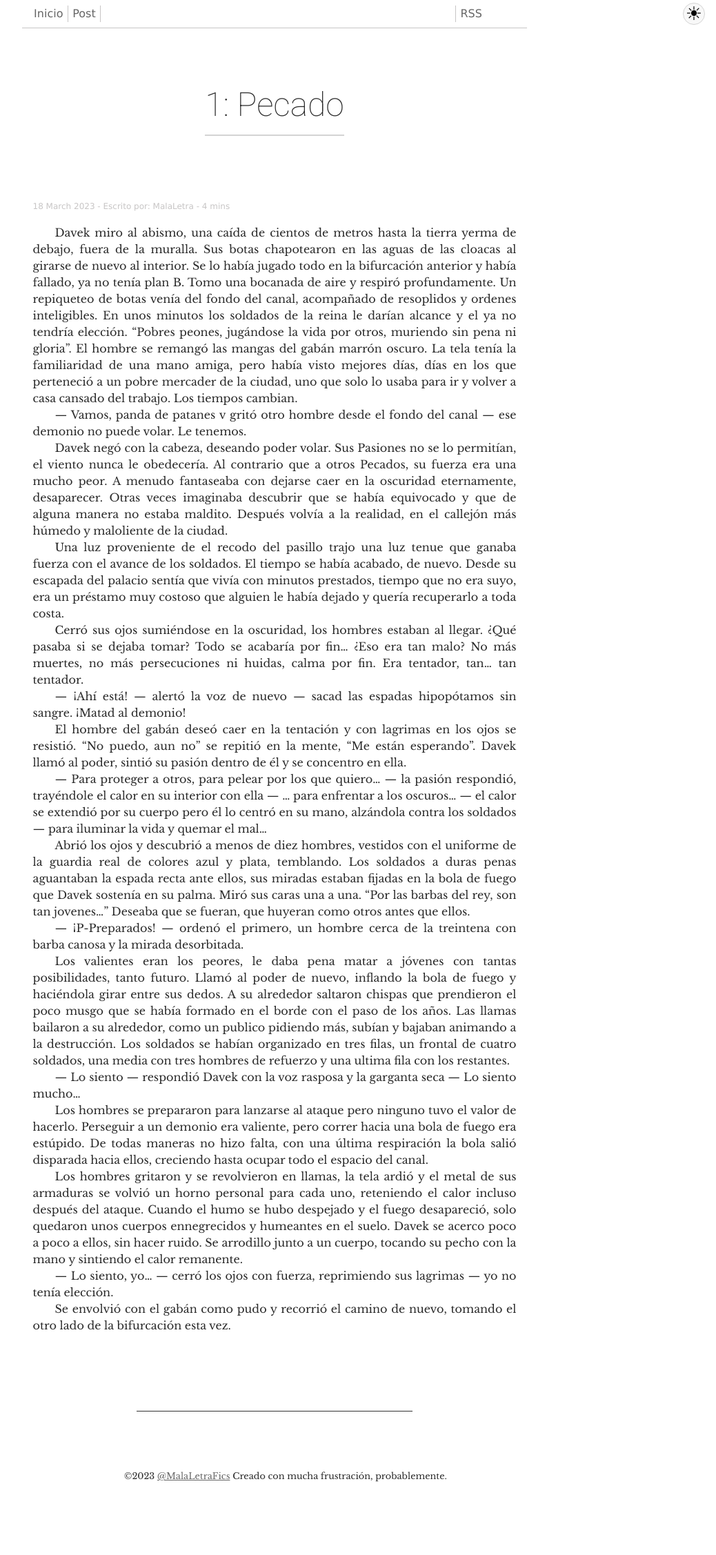
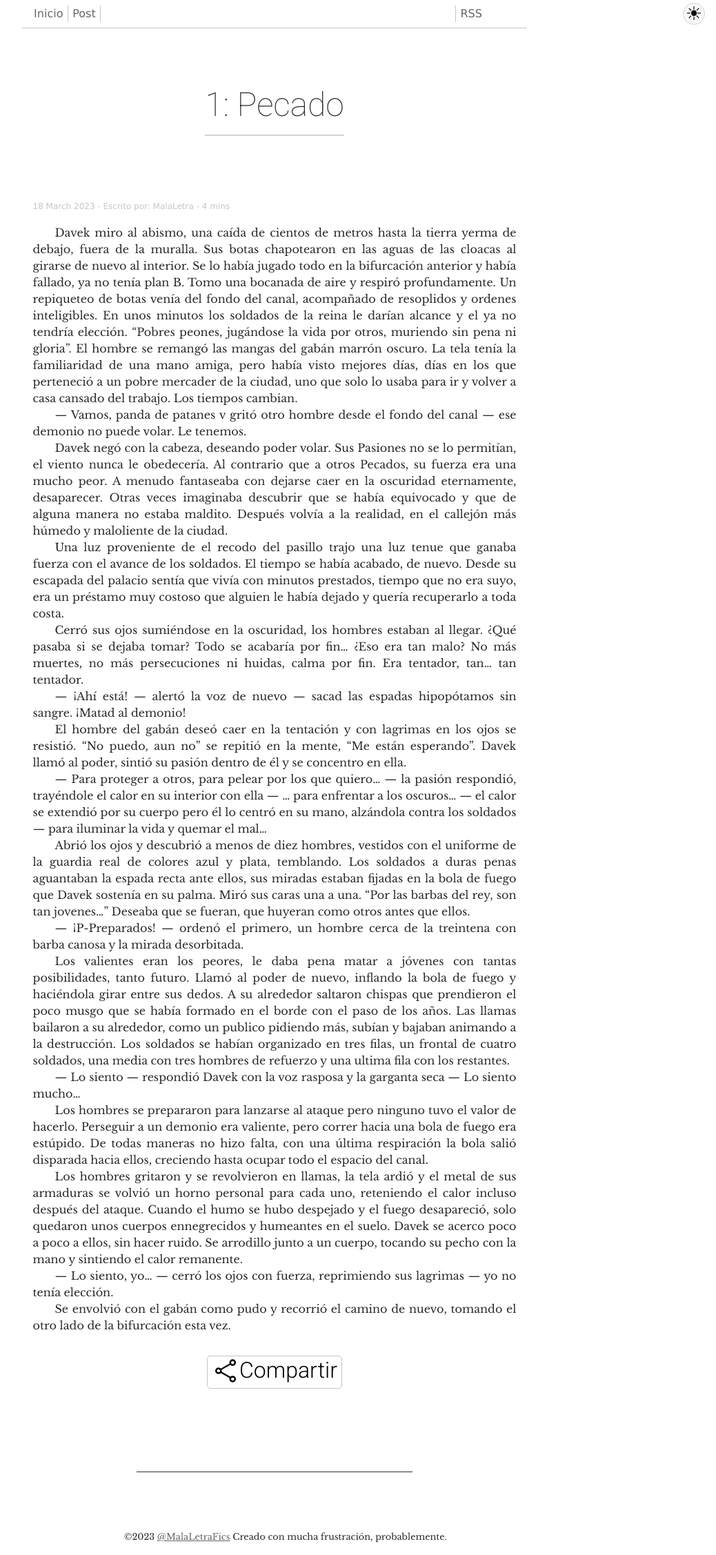
Before and after one commit to MalaLetra/malaletra.github.io, a Jekyll site: the page built from _posts/2023-03-18-Pecado.md, in a window 1280 px wide. Shown: the whole page at 69% size, without its empty margins (242-1280 px from the left). Built offline with Jekyll 4.4.1, drawn with Linux system fonts in a browser that asks for light colours; some web fonts are replaced; before the commit the page ends 2166 px from its top, so only the background shows below that.

Commit message:
share option and description fixed

```diff
--- a/_layouts/default.html
+++ b/_layouts/default.html
@@ -1,34 +1,18 @@
 <!DOCTYPE html>
 <html lang="en">
+
 <head>
   <meta charset="utf-8" />
   <meta name="viewport" content="width=device-width initial-scale=1" />
   <meta http-equiv="content-language" content="es-ES" />
-    <meta
-      name="description"
-      content="Un romance sobre dos de las mujeres más poderosas del mundo."
-    />
+  <meta name="description" content="Web con todos los textos y historias de práctica que escribo." />
   <meta name="apple-mobile-web-app-capable" content="yes" />
   <meta name="mobile-web-app-capable" content="yes" />
   <link rel="manifest" href="/manifest.json" />
   <script src="/sw.js"></script>
-    <link
-      rel="apple-touch-icon"
-      sizes="180x180"
-      href="/css/icons/apple-touch-icon.png"
-    />
-    <link
-      rel="icon"
-      type="image/png"
-      sizes="32x32"
-      href="/css/icons/favicon-32x32.png"
-    />
-    <link
-      rel="icon"
-      type="image/png"
-      sizes="16x16"
-      href="/css/icons/favicon-16x16.png"
-    />
+  <link rel="apple-touch-icon" sizes="180x180" href="/css/icons/apple-touch-icon.png" />
+  <link rel="icon" type="image/png" sizes="32x32" href="/css/icons/favicon-32x32.png" />
+  <link rel="icon" type="image/png" sizes="16x16" href="/css/icons/favicon-16x16.png" />
   <title>{{ page.title }}</title>
   <link rel="stylesheet" href="/css/notes.css" />
   <link rel="stylesheet" href="/css/style.css" />
@@ -59,6 +43,7 @@
     }
   </script>
 </head>
+
 <body>
   <div class="nav-combo">
     <nav class="nav-left">
@@ -66,12 +51,7 @@
     </nav>
     <nav class="nav-right"><a href="/feed.xml">RSS</a></nav>
   </div>
-    <button
-      id="theme"
-      class="theme-toggle"
-      href="#"
-      onclick="changeBg(this)"
-    ></button>
+  <button id="theme" class="theme-toggle" href="#" onclick="changeBg(this)"></button>
   <h1>{{ page.title }}</h1>
   <section>{{ content }}</section>
   <footer>
@@ -85,4 +65,5 @@
     </p>
   </footer>
 </body>
+
 </html>
--- a/_layouts/post.html
+++ b/_layouts/post.html
@@ -31,3 +48,9 @@ author: MalaLetra
 </div> -->
 <br />
 {{ content }}
+<div style="margin:auto; margin-top: 2rem;width:fit-content;">
+  <button class="icon-button" onclick="share()"><img src="/css/font_icons/share.svg" />
+    <span>Compartir</span>
+  </button>
+
+</div>
--- a/css/style.css
+++ b/css/style.css
@@ -30,14 +30,17 @@
   --dark-theme-bg-lvl1: black;
   --dark-theme-fg-lvl1: white;
 }
+
 body {
   max-width: clamp(300px, 100%, 72ch);
   margin: auto;
 }
+
 nav {
   padding: 0.7rem;
   /* width: 100%; */
 }
+
 nav a {
   border: 1px solid var(--md-char-color);
 
@@ -45,6 +48,7 @@ nav a {
   text-decoration: none;
   margin: 0rem;
 }
+
 nav a:hover {
   border: 1px solid var(--primary-color);
   border-style: none solid none none;
@@ -52,12 +56,14 @@ nav a:hover {
   background-color: var(--primary-color);
   color: var(--primary-btn-text-color);
 }
+
 footer {
   padding: 1rem;
   margin: auto;
   width: fit-content;
   text-align: center;
 }
+
 div.post-preview-container {
   border: 1px solid var(--md-char-color);
   border-radius: 5px;
@@ -65,19 +71,24 @@ div.post-preview-container {
   /* margin: 0.5rem; */
   margin: 1rem auto;
 }
+
 .post-preview-title h2 {
   margin: 0;
 }
+
 section {
   padding: 1rem;
 }
+
 .post-preview-date {
   color: var(--md-char-color);
   font-size: 0.75rem;
 }
+
 .post-preview-excerpt {
   font-size: 1rem;
 }
+
 .post-date-author {
   color: var(--md-char-color);
   font-size: 0.75rem;
@@ -87,6 +98,7 @@ figure.highlight {
   border: 1px solid var(--md-char-color);
   padding: 1rem;
 }
+
 a.clicable,
 a.clicable:visited,
 a.clicable:active,
@@ -115,7 +127,8 @@ button.theme-toggle {
 }
 
 button.theme-toggle::before {
-  content: "☀"; /*🌕☀🌞🌟⭐*/
+  content: "☀";
+  /*🌕☀🌞🌟⭐*/
   font-family: "Noto Emoji", sans-serif;
   font-size: 1.7rem;
   top: 50%;
@@ -126,7 +139,8 @@ button.theme-toggle::before {
 }
 
 button.darkTheme::before {
-  content: "🌙"; /*🌚🌛🌜🌘🌑🌒🌙*/
+  content: "🌙";
+  /*🌚🌛🌜🌘🌑🌒🌙*/
   font-family: "Noto Emoji", sans-serif;
   font-size: 1.7rem;
   top: 50%;
@@ -135,6 +149,7 @@ button.darkTheme::before {
   transform: translate(-50%, -50%);
   color: var(--dark-theme-fg-lvl1);
 }
+
 button.cool-btn {
   font-family: "Courier New", Courier, monospace;
   border: 1px solid var(--md-char-color);
@@ -146,11 +161,13 @@ button.cool-btn {
   align-items: center;
   background-color: var(--light-theme-bg-lvl1);
 }
+
 .darkTheme button.cool-btn {
   border: 1px solid var(--md-char-color);
   background-color: var(--dark-theme-bg-lvl1);
   color: var(--dark-theme-fg-lvl1);
 }
+
 img.qr {
   max-width: 400px;
   margin: 2rem auto;
@@ -163,16 +180,20 @@ img.qr {
 nav.nav-left {
   float: left;
 }
+
 nav.nav-left a {
   border-style: none solid none none;
 }
+
 nav.nav-right {
   float: right;
   margin-right: 3rem;
 }
+
 nav.nav-right a {
   border-style: none none none solid;
 }
+
 div.nav-combo {
   display: inline-block;
   width: 100%;
@@ -181,6 +202,36 @@ div.nav-combo {
   top: 0;
   background-color: var(--light-theme-bg-lvl1);
 }
+
 .darkTheme div.nav-combo {
   background-color: var(--dark-theme-bg-lvl1);
 }
+
+button.icon-button {
+  border: 1px solid var(--md-char-color);
+  border-radius: 5px;
+  background-color: transparent;
+  color: var(--light-theme-fg-lvl1);
+  width: fit-content;
+  height: 3rem;
+  margin: 0.5rem;
+  display: flex;
+  font-size: 2rem;
+  font-family: Roboto,
+    Helvetica, Arial, sans-serif;
+  font-weight: 300;
+}
+
+.darkTheme button.icon-button {
+  color: var(--light-theme-bg-lvl1);
+
+}
+
+button.icon-button>img {
+  aspect-ratio: 1;
+  max-width: 2.5rem;
+}
+
+.darkTheme button.icon-button>img {
+  filter: invert();
+}
```
Also changed, not shown: other parts of _layouts/post.html (+17 -0 lines), css/notes.css (+13 -6 lines), css/font_icons/share.svg (added). Lines whose indentation alone changed are shown as unchanged.
